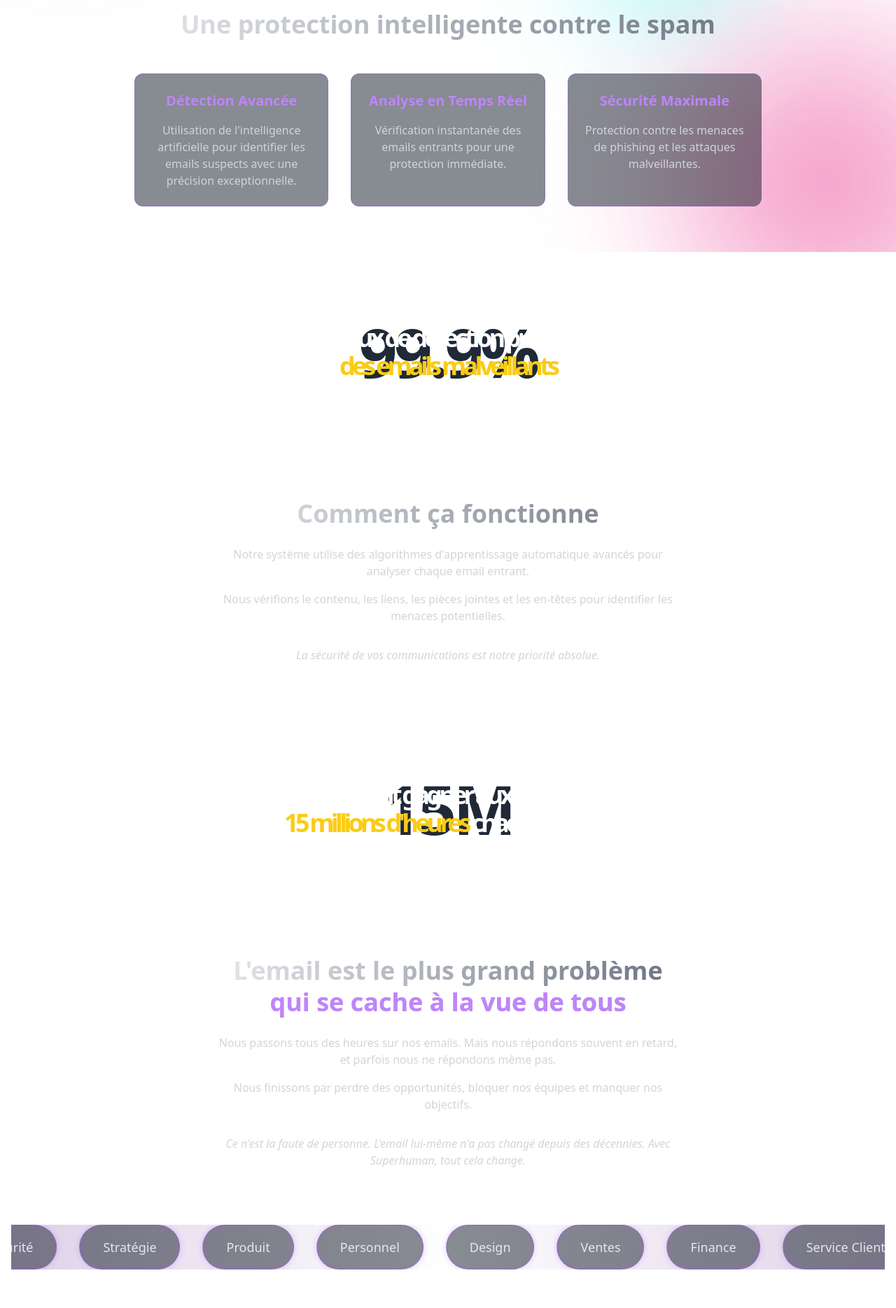
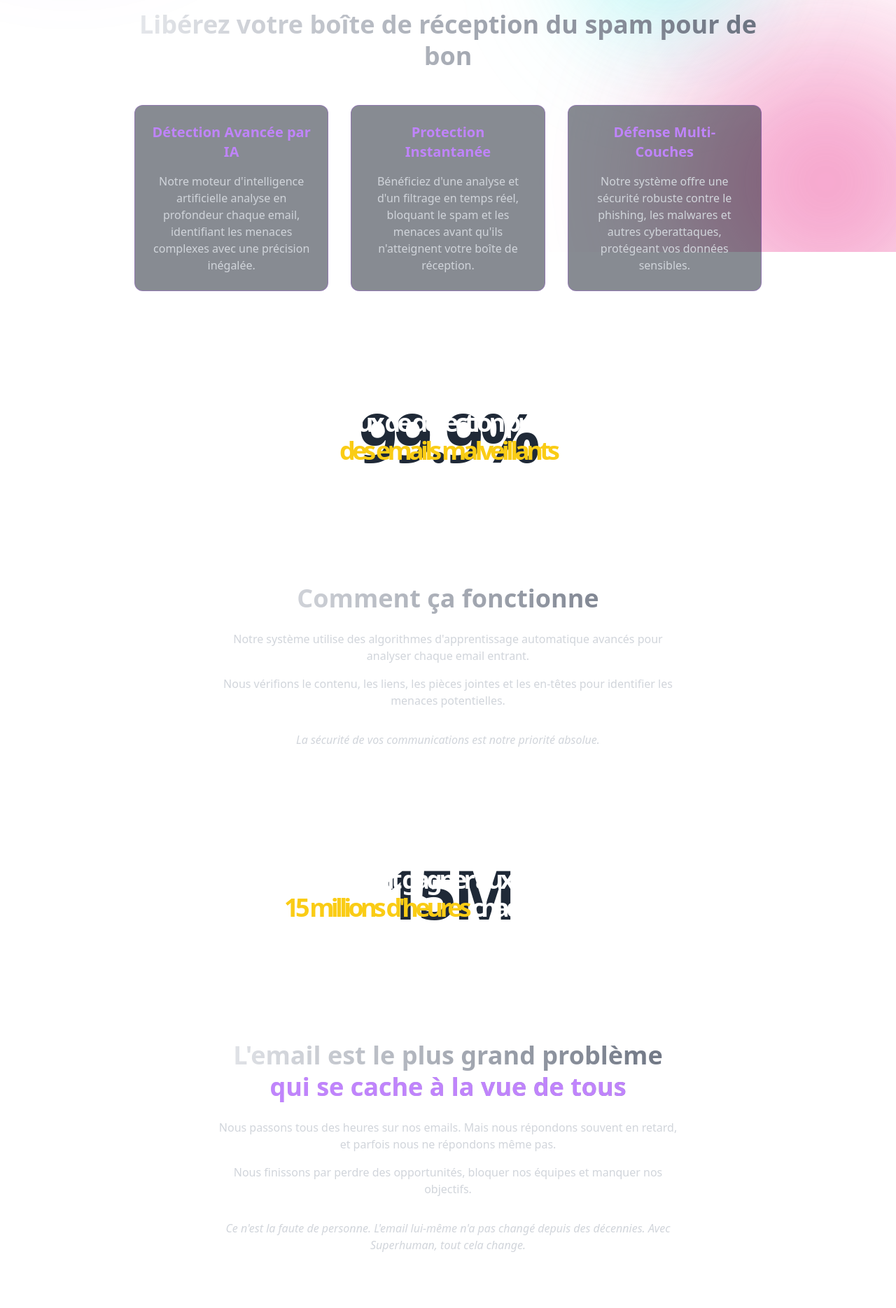
Before and after one commit to ihabsafouat/Fine-Tune-Bert-for-Spam, a React (Vite) app in the folder frontend/: page / in a window 1280 px wide. Shown: the part 440-2309 px from the top of the page at 70% size. Built offline with nearby package versions, Linux system fonts and the light colour scheme.

Commit message:
Better UI

```diff
--- a/frontend/src/components/Home.tsx
+++ b/frontend/src/components/Home.tsx
@@ -59,28 +59,27 @@ export function Home() {
                 </header>
 
                 {/* Hero Section */}
-                <main className="flex flex-col items-center justify-center text-center px-4 py-20">
+                <main className="flex flex-col items-center justify-center text-center py-20">
                     <h2 className="text-5xl md:text-7xl font-extrabold leading-tight max-w-4xl bg-clip-text text-transparent bg-gradient-to-r from-gray-200 to-gray-500 mb-16">
                         Protégez votre boîte mail contre le spam
                     </h2>
-
                     {/* Features Section */}
                     <section className="py-20 text-center max-w-4xl mx-auto">
                         <h3 className="text-4xl font-extrabold leading-tight mb-12 bg-clip-text text-transparent bg-gradient-to-r from-gray-200 to-gray-500">
-                            Une protection intelligente contre le spam
+                            Libérez votre boîte de réception du spam pour de bon
                         </h3>
                         <div className="grid md:grid-cols-3 gap-8">
                             <div className="p-6 rounded-xl bg-gray-900/50 border border-purple-500/30 hover:border-purple-500 transition-all duration-300">
-                                <h4 className="text-xl font-bold text-purple-400 mb-4">Détection Avancée</h4>
-                                <p className="text-gray-300">Utilisation de l'intelligence artificielle pour identifier les emails suspects avec une précision exceptionnelle.</p>
+                                <h4 className="text-xl font-bold text-purple-400 mb-4">Détection Avancée par IA</h4>
+                                <p className="text-gray-300">Notre moteur d'intelligence artificielle analyse en profondeur chaque email, identifiant les menaces complexes avec une précision inégalée.</p>
                             </div>
                             <div className="p-6 rounded-xl bg-gray-900/50 border border-purple-500/30 hover:border-purple-500 transition-all duration-300">
-                                <h4 className="text-xl font-bold text-purple-400 mb-4">Analyse en Temps Réel</h4>
-                                <p className="text-gray-300">Vérification instantanée des emails entrants pour une protection immédiate.</p>
+                                <h4 className="text-xl font-bold text-purple-400 mb-4">Protection Instantanée</h4>
+                                <p className="text-gray-300">Bénéficiez d'une analyse et d'un filtrage en temps réel, bloquant le spam et les menaces avant qu'ils n'atteignent votre boîte de réception.</p>
                             </div>
                             <div className="p-6 rounded-xl bg-gray-900/50 border border-purple-500/30 hover:border-purple-500 transition-all duration-300">
-                                <h4 className="text-xl font-bold text-purple-400 mb-4">Sécurité Maximale</h4>
-                                <p className="text-gray-300">Protection contre les menaces de phishing et les attaques malveillantes.</p>
+                                <h4 className="text-xl font-bold text-purple-400 mb-4">Défense Multi-Couches</h4>
+                                <p className="text-gray-300">Notre système offre une sécurité robuste contre le phishing, les malwares et autres cyberattaques, protégeant vos données sensibles.</p>
                             </div>
                         </div>
                     </section>
@@ -142,31 +141,28 @@ export function Home() {
                     </section>
 
                     {/* Scrolling Tags Section */}
-                    <section className="w-full overflow-hidden relative">
+                    <section className="w-full relative">
                         <div className="absolute inset-0 bg-gradient-to-r from-purple-900/20 via-transparent to-purple-900/20" />
                         <div className="relative flex overflow-hidden">
-                            <div className="flex animate-marquee whitespace-nowrap">
+                            <div className="flex animate-marquee whitespace-nowrap mr-8">
                                 {[
-                                    'Recrutement',
-                                    'Sécurité',
-                                    'Stratégie',
-                                    'Produit',
-                                    'Personnel',
-                                    'Design',
-                                    'Ventes',
-                                    'Finance',
-                                    'Service Client',
-                                    'Ingénierie',
-                                    'Développement Commercial',
-                                    'Analyse',
-                                    'Opérations',
-                                    'Marketing',
-                                    'Direction',
-                                    'Événements'
+                                    'Spam',
+                                    'Phishing',
+                                    'Malware',
+                                    'Sécurité Email',
+                                    'Protection',
+                                    'Filtrage',
+                                    'Intelligence Artificielle',
+                                    'Cybersecurité',
+                                    'Anti-spam',
+                                    'Détection',
+                                    'Prévention',
+                                    'Analyse Menaces',
+                                    'Nettoyage Boîte Mail'
                                 ].map((text) => (
                                     <span
                                         key={text}
-                                        className="inline-block px-8 py-4 mx-4 rounded-full border-2 border-purple-500/30 bg-gray-900/50 text-gray-200 text-lg font-medium
+                                        className="inline-block px-8 py-4 mx-2 rounded-full border-2 border-purple-500/30 bg-gray-900/50 text-gray-200 text-lg font-medium
                                         transition-all duration-300
                                         hover:bg-purple-500/20 hover:border-purple-500 hover:text-white hover:scale-110
                                         hover:shadow-[0_0_15px_rgba(168,85,247,0.5)]
@@ -178,28 +174,25 @@ export function Home() {
                                     </span>
                                 ))}
                             </div>
-                            <div className="flex animate-marquee whitespace-nowrap">
+                            <div className="flex animate-marquee whitespace-nowrap mr-8">
                                 {[
-                                    'Recrutement',
-                                    'Sécurité',
-                                    'Stratégie',
-                                    'Produit',
-                                    'Personnel',
-                                    'Design',
-                                    'Ventes',
-                                    'Finance',
-                                    'Service Client',
-                                    'Ingénierie',
-                                    'Développement Commercial',
-                                    'Analyse',
-                                    'Opérations',
-                                    'Marketing',
-                                    'Direction',
-                                    'Événements'
+                                    'Spam',
+                                    'Phishing',
+                                    'Malware',
+                                    'Sécurité Email',
+                                    'Protection',
+                                    'Filtrage',
+                                    'Intelligence Artificielle',
+                                    'Cybersecurité',
+                                    'Anti-spam',
+                                    'Détection',
+                                    'Prévention',
+                                    'Analyse Menaces',
+                                    'Nettoyage Boîte Mail'
                                 ].map((text) => (
                                     <span
                                         key={text}
-                                        className="inline-block px-8 py-4 mx-4 rounded-full border-2 border-purple-500/30 bg-gray-900/50 text-gray-200 text-lg font-medium
+                                        className="inline-block px-8 py-4 mx-2 rounded-full border-2 border-purple-500/30 bg-gray-900/50 text-gray-200 text-lg font-medium
                                         transition-all duration-300
                                         hover:bg-purple-500/20 hover:border-purple-500 hover:text-white hover:scale-110
                                         hover:shadow-[0_0_15px_rgba(168,85,247,0.5)]
```
Also changed, not shown: 1 other file (tests, documents, lock files or other folders).
